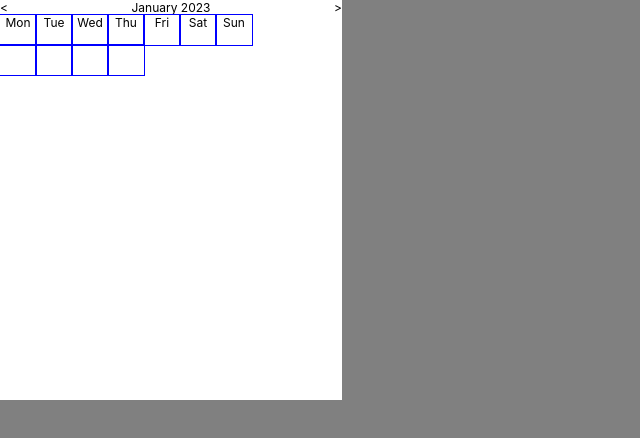
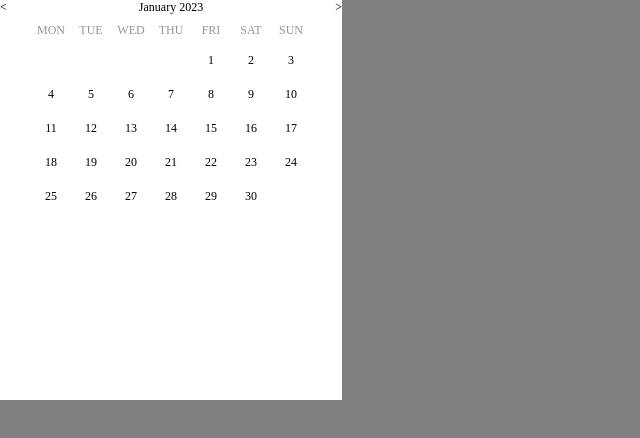
Before and after one commit to snigdho611/custom-react-datepicker, a React (Create React App) app: page / in a window 1280 px wide. Shown: the top 438 px of the page, without its empty margins (0-640 px from the left). Built offline with nearby package versions, Linux system fonts and the light colour scheme.

Commit message:
Updated date body

```diff
--- a/src/components/Datepicker/index.scss
+++ b/src/components/Datepicker/index.scss
@@ -2,7 +2,8 @@ $cellheight: 30px;
 $cellwidth: 36px;
 
 .datepicker {
-    font-size: 12px;
+  font-size: 12px;
+  font-family: "Noto Sans JP";
   width: fit-content;
   min-width: 342px;
   min-height: 400px;
@@ -12,38 +13,61 @@ $cellwidth: 36px;
     justify-content: space-between;
   }
   &_calendar {
-    display: table;
+    margin: 0 auto;
+    display: flex;
+    flex-direction: column;
+    align-items: center;
     &_week {
+      //   display: flex;
       display: grid;
       grid-template-columns: repeat(7, $cellwidth);
+      gap: 4px;
       &_day {
         text-align: center;
+        display: flex;
+        align-items: center;
+        justify-content: center;
         width: $cellwidth;
         height: $cellheight;
-        outline: 1px solid blue;
+        // outline: 1px solid blue;
         vertical-align: middle;
-        // padding: 15px 14px 21px 14px;
-        // &-empty {
-        //   width: $cellwidth;
-        //   height: 30px;
-        //   background-color: blue;
-        // }
+        color: #939598;
+
       }
     }
     &_date {
+      //   display: flex;
       display: grid;
       grid-template-columns: repeat(7, $cellwidth);
+      gap: 4px;
       &_day {
+        text-align: center;
+        display: flex;
+        align-items: center;
+        justify-content: center;
         width: $cellwidth;
         height: $cellheight;
-        outline: 1px solid blue;
+            border-radius: 4px;
+        // outline: 1px solid blue;
+        transition: 0.25s background-color, 0.15s color;
+        cursor: pointer;
         &-empty {
-            @extend .datepicker_calendar_date_day;
-          width: $cellwidth;
-          height: 30px;
+          @extend .datepicker_calendar_date_day;
+          //   width: $cellwidth;
+          //   height: 30px;
           // background-color: blue;
         }
+        &:hover {
+            background-color: #009bdf;
+            color: white;
+          }
       }
     }
   }
 }
+
+.select-day {
+  background-color: #009bdf;
+  color: white;
+  border-radius: 4px;
+}
--- a/src/components/Datepicker/index.tsx
+++ b/src/components/Datepicker/index.tsx
@@ -15,6 +15,7 @@ interface IDatepickerHeaderProps {
 
 interface IDatepickerBodyProps {
   dateObj: IDate;
+  onDateClick: (date:number, month: number, year: number) => void;
 }
 
 const DatepickerHeader: React.FC<IDatepickerHeaderProps> = ({
@@ -44,7 +45,6 @@ const DatepickerBody: React.FC<IDatepickerBodyProps> = ({ dateObj }) => {
   const currentMonth = currentDate.getMonth();
   const daysInMonth = new Date(currentYear, currentMonth + 1, 0).getDate();
   const startDay = new Date(currentYear, currentMonth, 1).getDay();
-  const calendarDays = [];
 
   //   for (let i = 0; i < startDay; i++) {
   //     calendarDays.push(<div className="calendar-day empty"></div>);
@@ -56,29 +56,51 @@ const DatepickerBody: React.FC<IDatepickerBodyProps> = ({ dateObj }) => {
   //     calendarDays.push(<div className={dayClass}>{i}</div>);
   //   }
 
-    const getEmptyCells = () => {
-        const emptyCells = []
-        for (let i = 0; i < startDay; i++) {
-            emptyCells.push(<div className="datepicker_calendar_date_day-empty"/>)
-        }
-        return emptyCells
+  const getStartEmptyCells = () => {
+    const emptyCells = [];
+    for (let i = 0; i < startDay; i++) {
+      emptyCells.push(<div className="datepicker_calendar_date_day-empty" />);
     }
+    return emptyCells;
+  };
 
+  const getDateCells = () => {
+    const dateCells = []
+      for (let i = 1; i <= daysInMonth; i++) {
+        const isCurrentDay = i === currentDate.getDate();
+        // const dayClass = isCurrentDay ? "datepicker_calendar_date_day current-day" : "datepicker_calendar_date_day";
+        const dayClass = "datepicker_calendar_date_day";
+        dateCells.push(<div onClick={()=>{
+            console.log(i)
+        }} className={dayClass}>{i}</div>);
+      }
+      return dateCells;
+  };
+
+  const getEndEmptyCells = () => {
+    const emptyCells = [];
+    for (let i = 0; i < (getStartEmptyCells().length + getDateCells().length)%7; i++) {
+      emptyCells.push(<div className="datepicker_calendar_date_day-empty" />);
+    }
+    return emptyCells;
+  };
 
   return (
     <div className="datepicker_calendar">
       <div className="datepicker_calendar_week">
-        <div className="datepicker_calendar_week_day">Mon</div>
-        <div className="datepicker_calendar_week_day">Tue</div>
-        <div className="datepicker_calendar_week_day">Wed</div>
-        <div className="datepicker_calendar_week_day">Thu</div>
-        <div className="datepicker_calendar_week_day">Fri</div>
-        <div className="datepicker_calendar_week_day">Sat</div>
-        <div className="datepicker_calendar_week_day">Sun</div>
+        <div className="datepicker_calendar_week_day">MON</div>
+        <div className="datepicker_calendar_week_day">TUE</div>
+        <div className="datepicker_calendar_week_day">WED</div>
+        <div className="datepicker_calendar_week_day">THU</div>
+        <div className="datepicker_calendar_week_day">FRI</div>
+        <div className="datepicker_calendar_week_day">SAT</div>
+        <div className="datepicker_calendar_week_day">SUN</div>
       </div>
       <div className="datepicker_calendar_date">
-        {getEmptyCells()}
-      </div>
+        {getStartEmptyCells()}
+        {getDateCells()}
+        {/* {getEndEmptyCells()} */}
+        </div>
       {/* <div className="calendar-grid">{calendarDays}</div> */}
     </div>
   );
@@ -133,10 +155,15 @@ const Datepicker = () => {
     }));
   };
 
+  const onDateClick = (date: number, month: number, year: number) => {
+    //
+    // setDateObj({})
+  }
+
   return (
     <div className="datepicker">
       <DatepickerHeader dateObj={dateObj} onNext={onNext} onPrev={onPrev} />
-      <DatepickerBody dateObj={dateObj} />
+      <DatepickerBody onDateClick={onDateClick} dateObj={dateObj} />
     </div>
   );
 };
```
